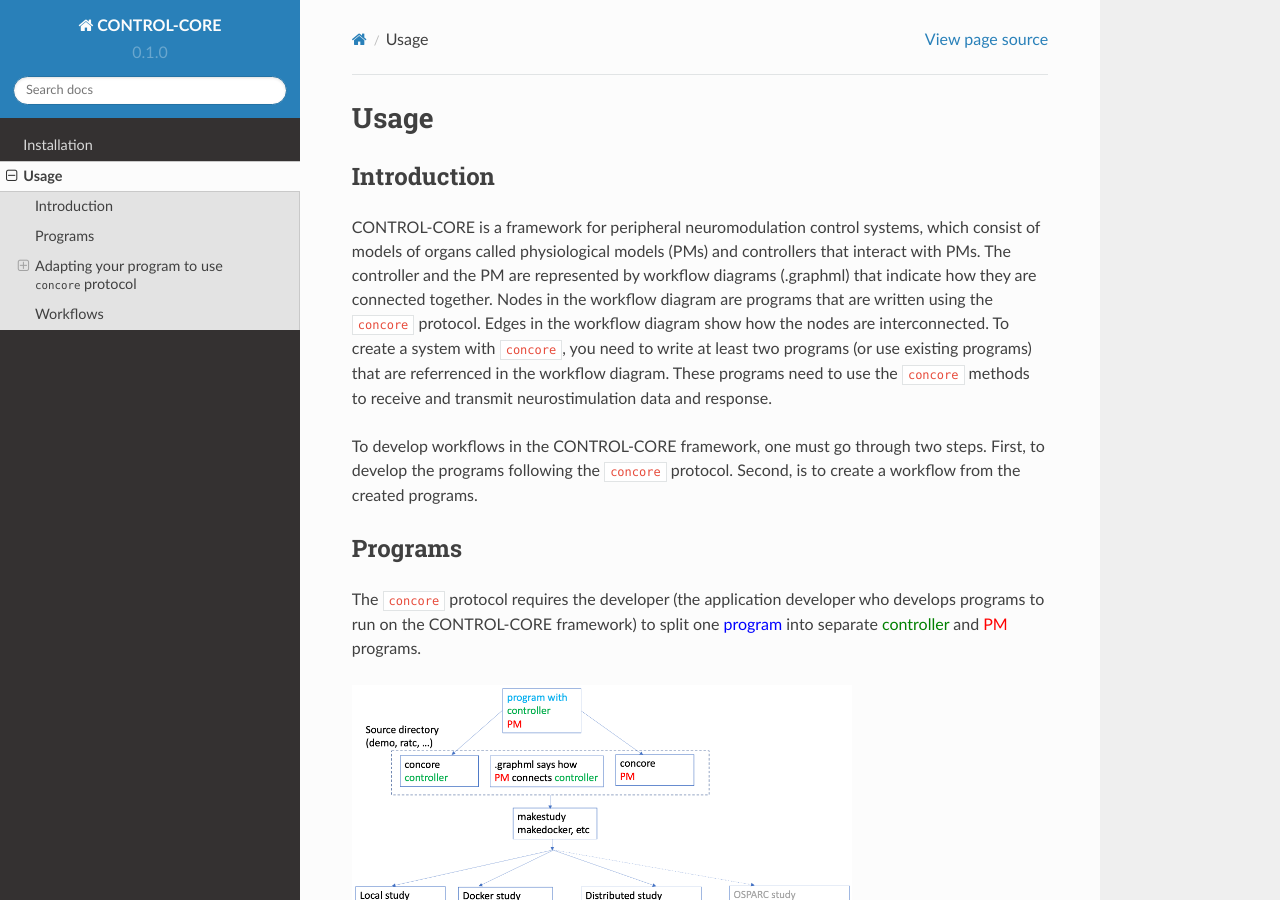
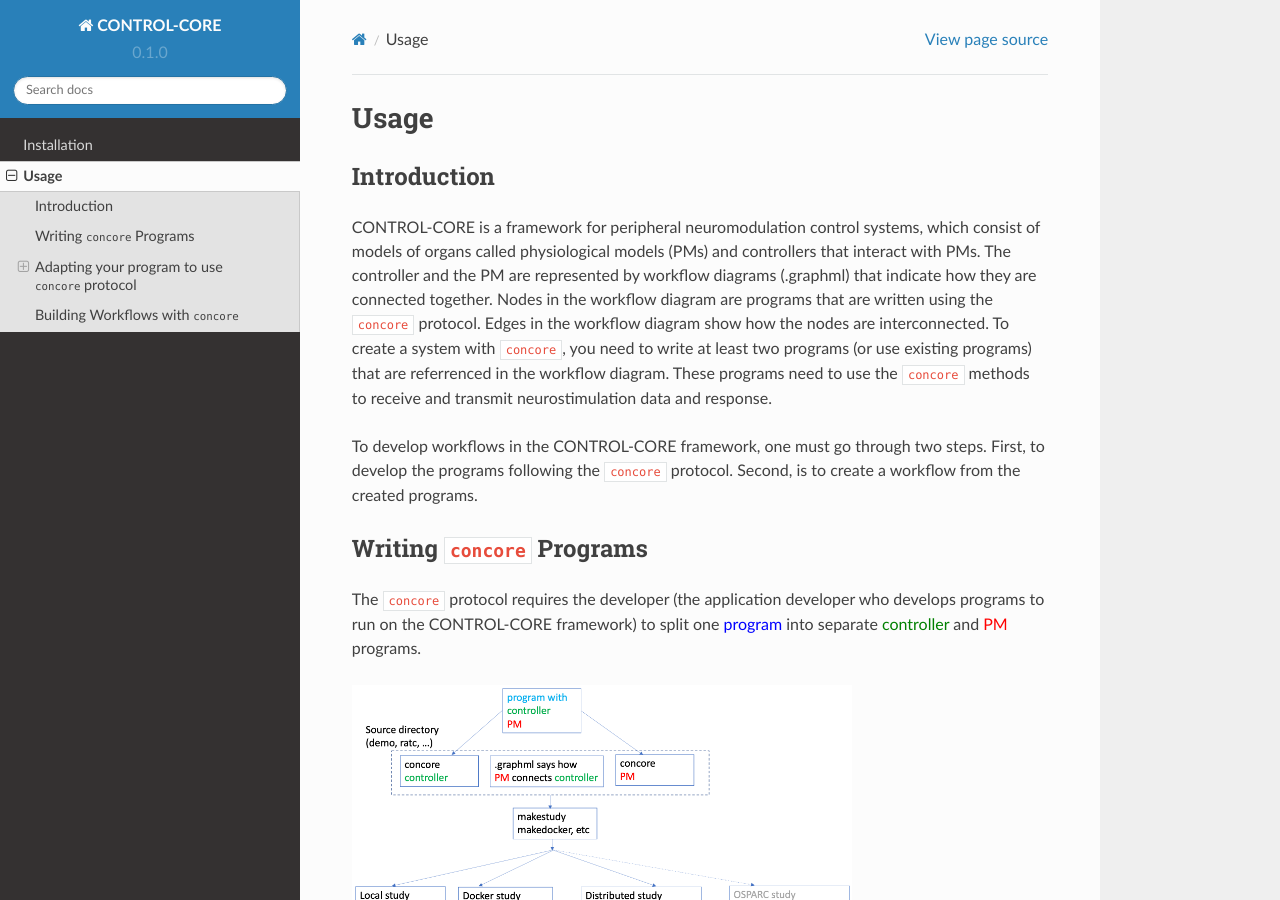
Before and after one commit to ControlCore-Project/documentation, a Sphinx documentation site: the page built from docs/source/usage.rst, in a window 1280 px wide and 900 px high. Built offline with Sphinx 7.4.7 and the Read the Docs theme 2.0.0, drawn with Linux system fonts in a browser that asks for light colours; some of the changed text lies outside the part shown.

Commit message:
Update usage.rst

```diff
--- a/docs/source/usage.rst
+++ b/docs/source/usage.rst
@@ -13,7 +13,7 @@ CONTROL-CORE is a framework for peripheral neuromodulation control systems, whic
 To develop workflows in the CONTROL-CORE framework, one must go through two steps. First, to develop the programs following the ``concore`` protocol. Second, is to create a workflow from the created programs.
 
 
-Programs
+Writing ``concore`` Programs
 ------------
 .. role:: raw-html(raw)
    :format: html
@@ -120,7 +120,7 @@ The ``concore`` PM:
 
 The concore Git repository comes with some samples. The above controller.py and pm.py can be found at the demo directory. The demo directory also comes with other sample controller and pm implementations, and workflows that connect them - stored as GraphML files.
 
-Workflows
+Building Workflows with ``concore``
 ------------
 
 CONTROL-CORE leverages `DHGWorkflow <https://github.com/controlcore-project/DHGWorkflow>`_ to create such workflows graphically. DHGWorkflow is a browser-based lightweight workflow composer, which lets us to visually create directed hypergraphs (DHGs) and save them as GraphML files. ``concore`` consists of a parser that would interpret the GraphML files created by DHGWorkflow into workflows consisting of ``concore`` programs that interact with each other in a DHG.
```
